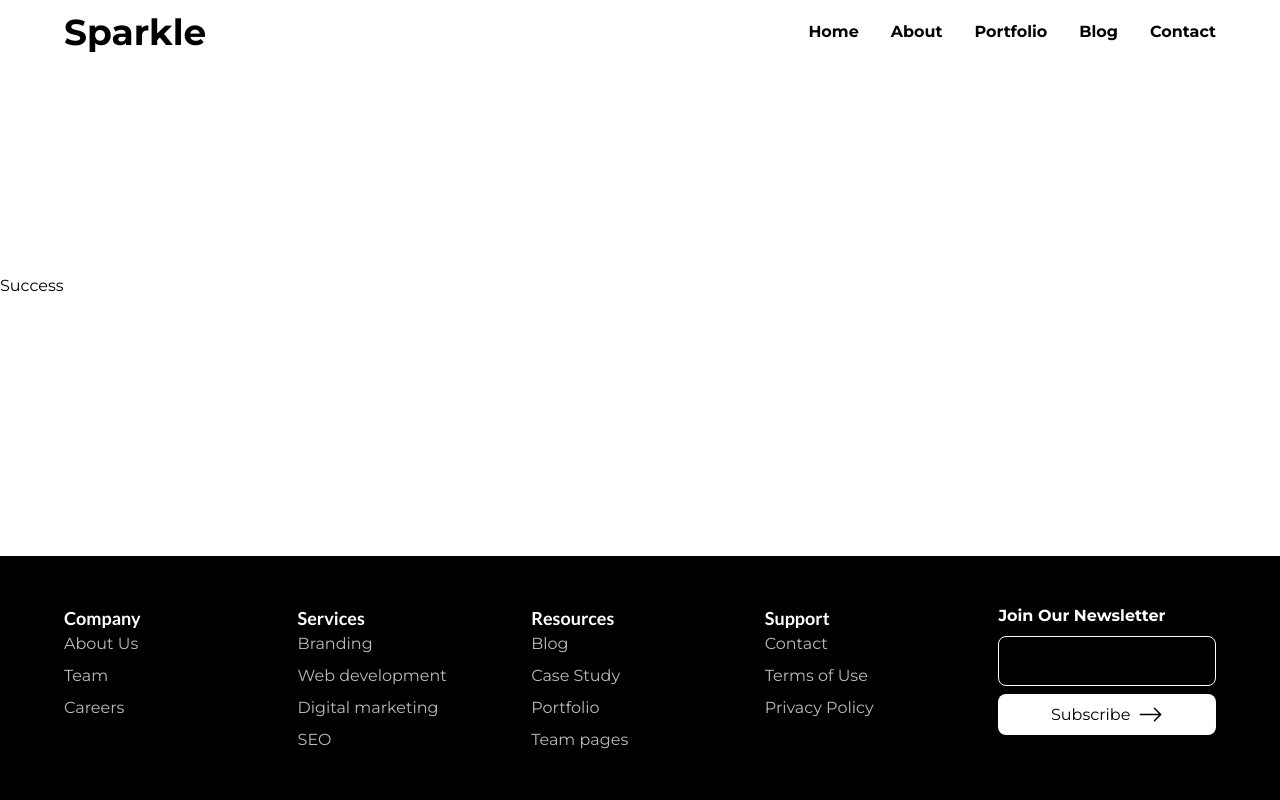
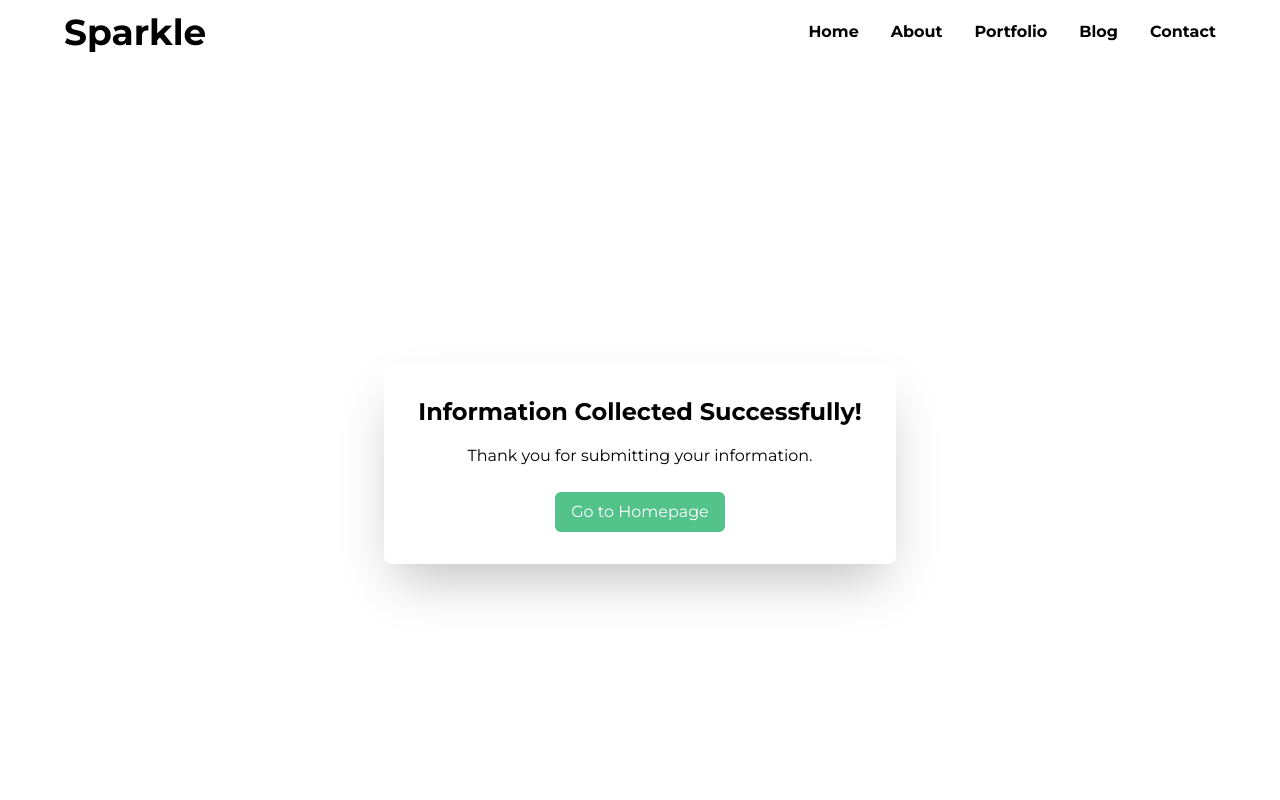
Before and after one commit to Sheriff-Oladimeji/Sparkle, a Next.js app: page /contact/success in a window 1280 px wide. Shown: the top 800 px of the page. Built offline with nearby package versions, Linux system fonts and the light colour scheme.

Commit message:
add success page

```diff
--- a/src/app/contact/success/page.jsx
+++ b/src/app/contact/success/page.jsx
@@ -1,9 +1,30 @@
-import React from 'react'
+"use client"
+import React from "react";
+import { useRouter } from "next/navigation";
 
 const Success = () => {
+  const router = useRouter();
+
+  const handleRedirect = () => {
+    router.push("/");
+  };
+
   return (
-    <div>Success</div>
-  )
-}
+    <div className="flex justify-center items-center h-screen ">
+      <div className="bg-white rounded-lg p-8 shadow-2xl flex flex-col items-center w-[80%] md:w-[40%] mx-auto text-center">
+        <h2 className="text-2xl font-bold mb-4">
+          Information Collected Successfully!
+        </h2>
+        <p className="mb-6">Thank you for submitting your information.</p>
+        <button
+          className="bg-green text-white px-4 py-2 rounded-md hover:bg-green-600"
+          onClick={handleRedirect}
+        >
+          Go to Homepage
+        </button>
+      </div>
+    </div>
+  );
+};
 
-export default Success
+export default Success;
```
